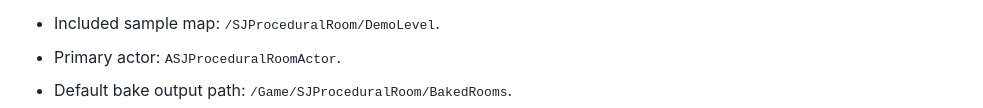
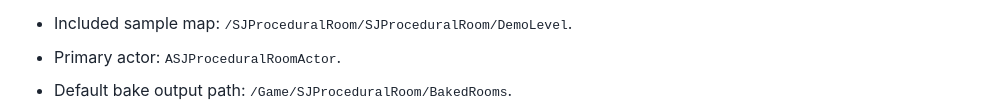
Before and after one commit to newDevPL/SJRoomGenerator.github.io, a plain HTML site: page index.html in a window 1280 px wide. Shown: the part 486-594 px from the top of the page, without its empty margins (148-1131 px from the left). Drawn offline with Linux system fonts and the light colour scheme.

Commit message:
Update demo map path in user docs

```diff
--- a/index.html
+++ b/index.html
@@ -136,7 +136,7 @@
       <h2 id="about">About The Plugin</h2>
       <p>SJ Procedural Room creates editable room shells from a closed spline. It generates walls, wall finish surfaces, floors, ceilings, roof variants, door and window openings, and editor baked StaticMesh output.</p>
       <ul>
-        <li>Included sample map: <code>/SJProceduralRoom/DemoLevel</code>.</li>
+        <li>Included sample map: <code>/SJProceduralRoom/SJProceduralRoom/DemoLevel</code>.</li>
         <li>Primary actor: <code>ASJProceduralRoomActor</code>.</li>
         <li>Default bake output path: <code>/Game/SJProceduralRoom/BakedRooms</code>.</li>
       </ul>
```
Also changed, not shown: 2 other files.
